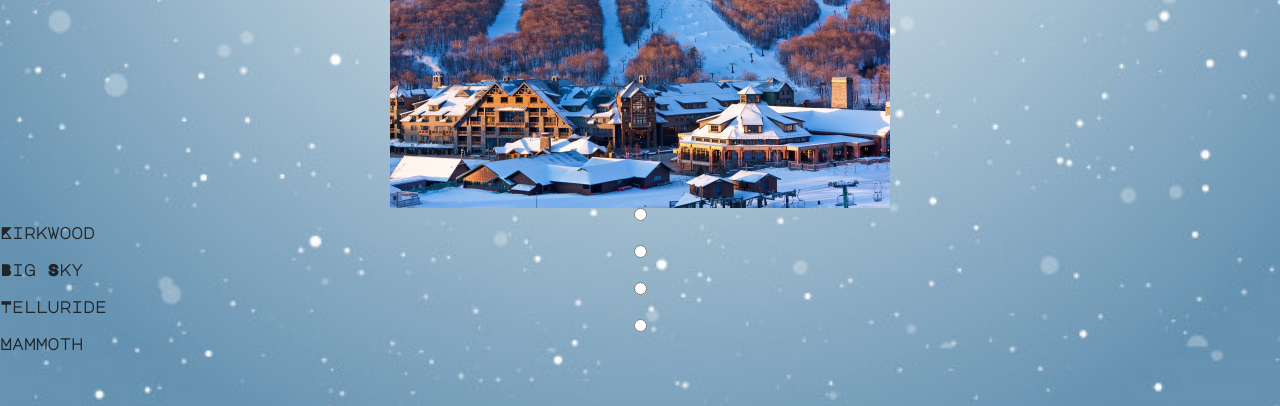
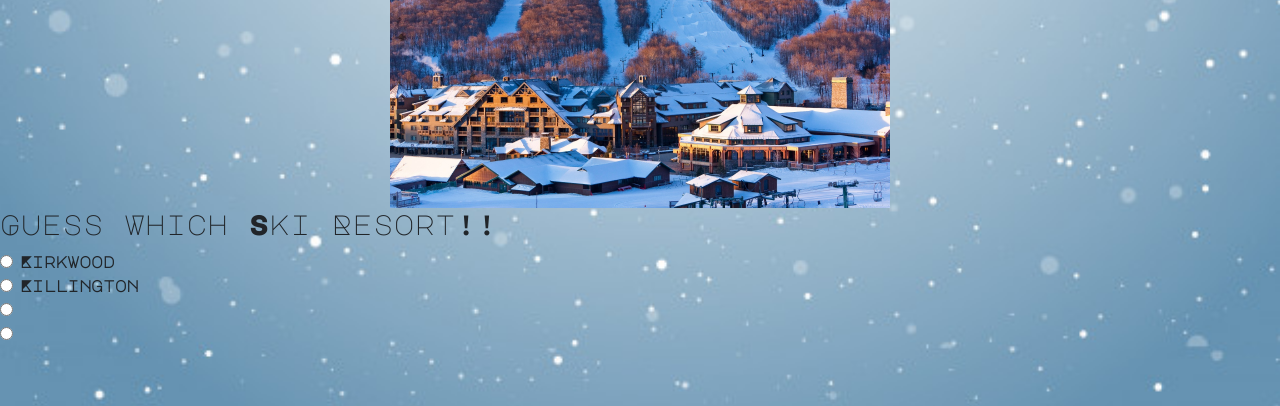
Before and after one commit to brittney-armentrout/ski-trivia, a plain HTML site: page index.html in a window 1280 px wide. Both pictures are taken after a click on the button "Start". Shown: the part 394-800 px from the top of the page. Drawn offline with nearby package versions, Linux system fonts and the light colour scheme.

Commit message:
christmas eve changes

```diff
--- a/assets/css/style.css
+++ b/assets/css/style.css
@@ -52,10 +52,14 @@ input, .answers {
     margin-right: auto;
 }
 
-#answers-radios {
+#answer-container {
     display: block;
     margin-left: auto;
     margin-right: auto;
     font-family: 'Major Mono Display', monospace;
     font-weight: bold;
 }
+
+h3 {
+    font-family: 'Major Mono Display', monospace;
+}
--- a/assets/javascript/app.js
+++ b/assets/javascript/app.js
@@ -101,7 +101,6 @@ function Game() {
     }
     function quizScore() {
 
-
         var answer = triviaQuestions[currentQuestionIndex].rightAnswer
 
         // For selects, checkboxes and radio buttons, we can use :checked to select the right element.
@@ -115,33 +114,58 @@ function Game() {
             inCorrectAnswers++;
         }
     }
+
     function endGameRevealScore() {
 
     }
 
 };
 
+//end of "game" function
+
+// $(document).ready(function() {???????
+
 var currentGame = new Game();
 
+$("#next").hide();
 
 // On clicking start button, below function will be activated.
 
 $("#start").on("click", function () {
-    $("#start").remove();
+    $("#start").hide();
+    $("#next").show();
     currentGame.startTimer(); //Calling the timer function
     var i = currentGame.currentQuestionIndex
-    console.log("finding index :: " + currentGame.currentQuestionIndex);
-    console.log("finding question :: " + currentGame.triviaQuestions[i].question);
     $("#question-container").attr("src", currentGame.triviaQuestions[i].question);
-    console.log("finding answer length :: " + currentGame.triviaQuestions[i].answers.length);
-        for (var i = 0; i < currentGame.triviaQuestions[i].answers.length; i++) {
-            var input = $("<input>"); // Defining the radio button and assigning attributes.
-            input.attr("type", "radio");
-            input.attr("name", "question-" + i);
-            input.attr("value", currentGame.triviaQuestions[i].answers[i]);
-            $("#answers-radios").append(input).append(currentGame.triviaQuestions[i].answers[i]); //Here we are appending the radio button to each answers beloging to each question.
 
-        }
+
+    $("#answer1").text(currentGame.triviaQuestions[0].answers[0]);
+    $("#answer2").text(currentGame.triviaQuestions[0].answers[1]);
+
+
+
+
+    // var input = $("<input>");
+    //         input.attr("type", "radio");
+
+    //          input.attr("name", "answer1");
+    //         //input.attr("value", currentGame.triviaQuestions[0].answers[0]);
+    //         $("#answer-container").append(input);
+    //         $("#answer-container").appendTo(currentGame.triviaQuestions[0].answers[0]);
+    //         $("#answer-container").appendTo(currentGame.triviaQuestions[0].answers[1]);
+    //         $("#answer-container").appendTo(currentGame.triviaQuestions[0].answers[2]);
+    //         $("#answer-container").appendTo(currentGame.triviaQuestions[0].answers[3]);
+
+    //     for (var j = 0; j < currentGame.triviaQuestions[i].answers.length; j++) {
+    //         var input = $("<input>");
+    //         input.attr("type", "radio");
+
+    //         // input.attr("name", "question-" + j);
+    //         input.attr("value", currentGame.triviaQuestions[i].answers[j]);
+    //         $("#answer-container").append(input);
+    //         $("#answer-container").append(currentGame.triviaQuestions[i].answers[j]);
+
+    //     }
     })
 
     $("#next").on("click", function () {
--- a/index.html
+++ b/index.html
@@ -36,9 +36,30 @@
 
             <img id="question-container"/>
 
-            <div id="answers-radios"></div>
+    <div id="answer-container">
+            <h3>Guess Which Ski Resort!!</h3>
+            <div class="form-check">
+                    <input class="form-check-input" type="radio" name="radio-1" value="option1">
+                    <label class="form-check-label" for="radio-1" id="answer1"></label>
+                  </div>
+            <div class="form-check">
+                    <input class="form-check-input" type="radio" name="radio-1" value="option2">
+                    <label class="form-check-label" for="radio-2" id="answer2"></label>
+
+                  </div>
+            <div class="form-check">
+                        <input class="form-check-input" type="radio" name="radio-1" id="answer3" value="option3">
+                        <label class="form-check-label" for="radio-3"></label>
+                      </div>
+            <div class="form-check">
+                            <input class="form-check-input" type="radio" name="radio-1" id="answer4" value="option4">
+                            <label class="form-check-label" for="radio-4"></label>
+                          </div>
+
+                          </div>
 
     </div>
+</div>
 
 </body>
 
```
